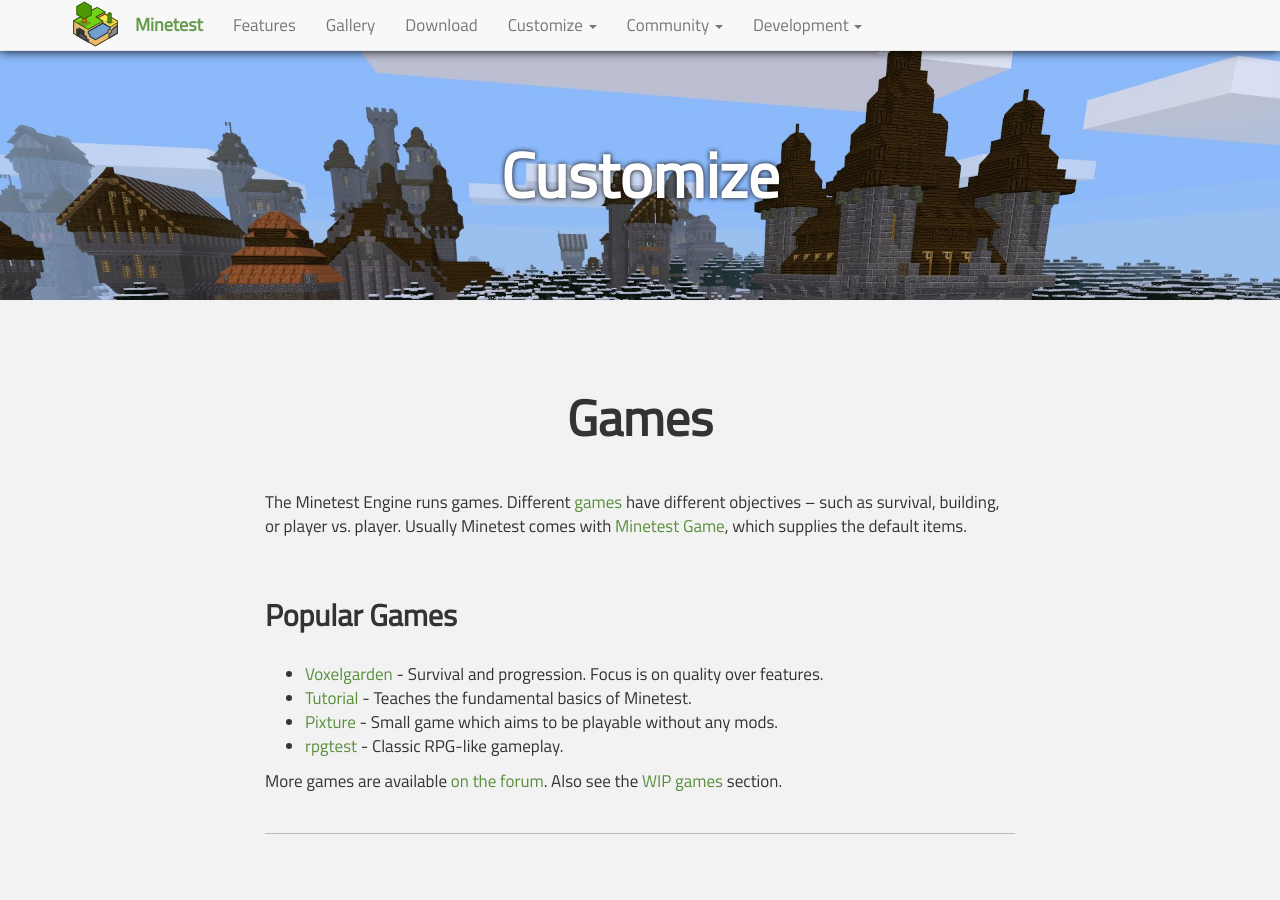
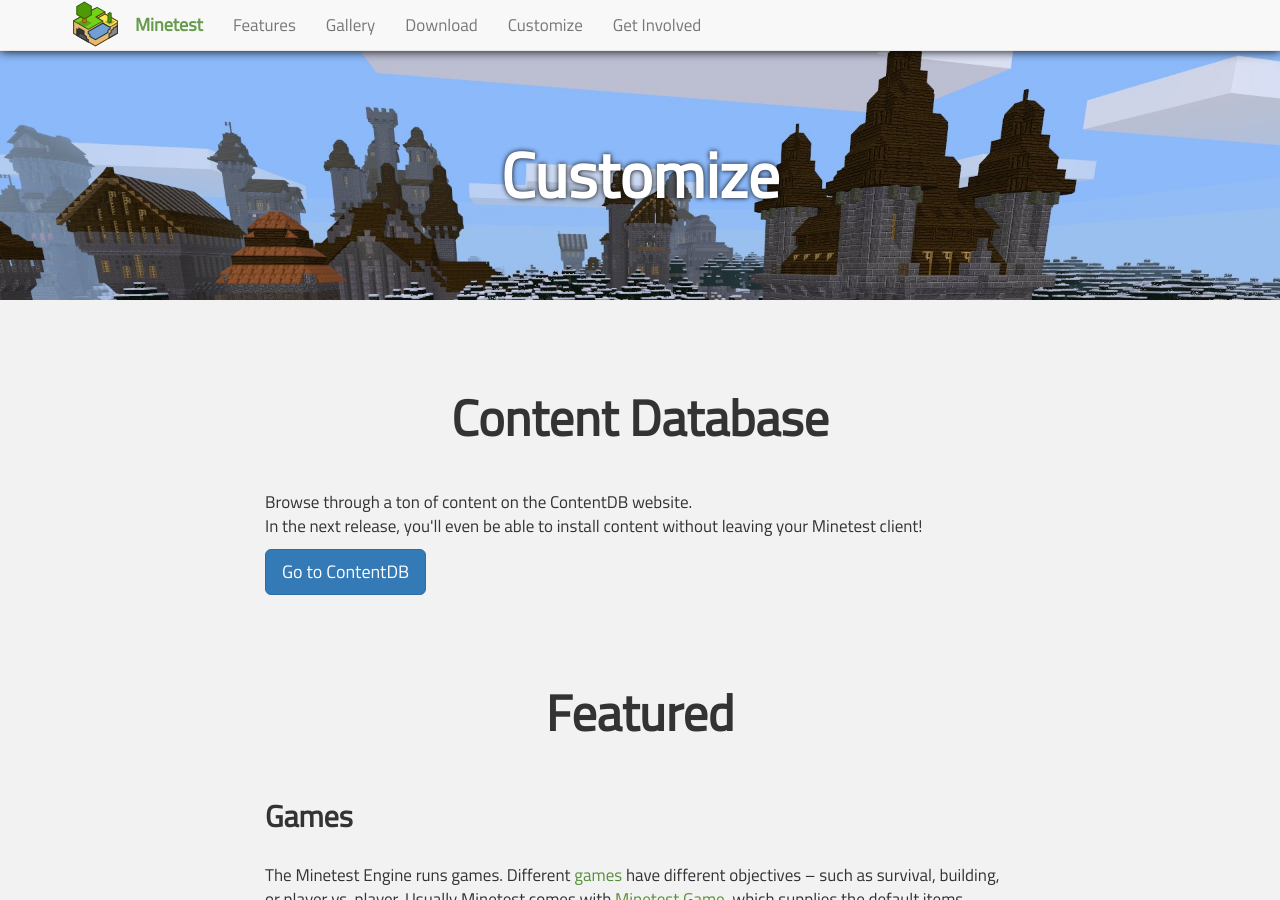
Before and after one commit to minetest/minetest.github.io, a Jekyll site: the page built from customize.html, in a window 1280 px wide and 900 px high. Built offline with Jekyll 4.4.1, drawn with Linux system fonts in a browser that asks for light colours; comment, search, counter and statistics services are not loaded; some of the changed text lies outside the part shown.

Commit message:
Improve navigation (and more) (#146)
Fixes #35
Fixes #115

* Combines *community* and *development* into a new page called *Get Involved*.
* Add sitemap-ish to footer

```diff
--- a/_includes/footer.html
+++ b/_includes/footer.html
@@ -1,13 +1,58 @@
     </div>
 
-    <footer>
-      <p>
-        ©  {{ site.time | date: '%Y' }} The Minetest Team<br>
-        Site content under CC BY-SA 3.0 Unported.
-      </p>
-      <p>
-        <a href="https://github.com/minetest/minetest.github.io">Website developed at GitHub.</a>
-      </p>
+  <footer class="page-footer font-small indigo">
+    <div class="container text-md-left">
+      <div class="row">
+        <div class="col-md-3 mx-auto">
+          <h5 class="font-weight-bold text-uppercase mt-3 mb-4">Minetest</h5>
+          <ul class="list-unstyled">
+            <li><a href="/#features">Features</a></li>
+            <li><a href="/#gallery">Gallery</a></li>
+            <li><a href="/downloads/">Downloads</a></li>
+            <li><a href="https://forum.minetest.net/viewforum.php?f=18">News</a></li>
+            <li><a href="/credits/">Credits</a></li>
+          </ul>
+        </div>
+
+        <div class="col-md-3 mx-auto">
+          <h5 class="font-weight-bold text-uppercase mt-3 mb-4">Content</h5>
+          <ul class="list-unstyled">
+            <li><a href="https://content.minetest.net">ContentDB</a></li>
+            <li><a href="/customize/#featured">Featured</a></li>
+            <li><a href="https://content.minetest.net/packages/?type=game">Games</a></li>
+            <li><a href="https://content.minetest.net/packages/?type=mod">Mods</a></li>
+            <li><a href="https://content.minetest.net/packages/?type=txp">Texture Packs</a></li>
+          </ul>
+        </div>
+
+        <div class="col-md-3 mx-auto">
+          <h5 class="font-weight-bold text-uppercase mt-3 mb-4">Community</h5>
+          <ul class="list-unstyled">
+            <li><a href="https://forum.minetest.net">Forums</a></li>
+            <li><a href="/get_involved/#internet-relay-chat">IRC</a></li>
+            <li><a href="/servers/">Servers</a></li>
+            <li><a href="https://wiki.minetest.net">Player Wiki</a></li>
+            <li><a href="https://reddit.com/r/minetest/">Subreddit</a></li>
+          </ul>
+        </div>
+
+        <div class="col-md-3 mx-auto">
+          <h5 class="font-weight-bold text-uppercase mt-3 mb-4">Development</h5>
+          <ul class="list-unstyled">
+            <li><a href="https://github.com/minetest/minetest">Github</a></li>
+            <li><a href="/get_involved/#internet-relay-chat">#minetest-dev on Freenode IRC</a></li>
+            <li><a href="https://dev.minetest.net">Developer Wiki</a></li>
+            <li><a href="https://minetest.net/lua_api/">Lua API</a></li>
+            <li><a href="/get_involved/#donate">Donate</a></li>
+          </ul>
+        </div>
+      </div>
+    </div>
+    <div class="footer-copyright text-center py-3">
+        ©  {{ site.time | date: '%Y' }} The Minetest Team.
+        MIT for code, CC-BY-SA 3.0 for media and content.
+        <a href="https://github.com/minetest/minetest.github.io">Source</a>
+    </div>
   </footer>
 
   <script src="/lib/js/jquery.min.js"></script>
--- a/_includes/header.html
+++ b/_includes/header.html
@@ -67,45 +67,11 @@
         </div>
         <div id="navbar" class="collapse navbar-collapse">
           <ul class="nav navbar-nav">
-             <li><a href="/#features">Features</a></li>
-             <li><a href="/#gallery">Gallery</a></li>
-             <li><a href="/downloads/">Download</a></li>
-             <li class="dropdown">
-                <a href="#" class="dropdown-toggle" data-toggle="dropdown" role="button" aria-haspopup="true" aria-expanded="false">Customize <span class="caret"></span></a>
-                <ul class="dropdown-menu">
-                  <li><a href="/customize/">Games</a></li>
-                  <li><a href="/customize/#mods">Mods</a></li>
-                  <li><a href="/customize/#texture-packs">Texture Packs</a></li>
-                  <li><a href="https://forum.minetest.net/viewforum.php?f=15">Forum: Games ↗</a></li>
-                  <li><a href="https://forum.minetest.net/viewforum.php?f=11">Forum: Mods ↗</a></li>
-                  <li><a href="https://forum.minetest.net/viewforum.php?f=4">Forum: Texture Packs ↗</a></li>
-                </ul>
-              </li>
-              <li class="dropdown">
-                 <a href="#" class="dropdown-toggle" data-toggle="dropdown" role="button" aria-haspopup="true" aria-expanded="false">Community <span class="caret"></span></a>
-                 <ul class="dropdown-menu">
-                   <li><a href="/community/">Overview</a></li>
-                   <li><a href="https://forum.minetest.net">Forum ↗</a></li>
-                   <li><a href="//wiki.minetest.net">Wiki ↗</a></li>
-                   <li><a href="/irc/">IRC</a></li>
-                   <li><a href="https://reddit.com/r/minetest">Subreddit ↗</a></li>
-                   <li><a href="/credits/">Contributors</a></li>
-                   <li><a href="/servers/">Server list</a></li>
-                 </ul>
-               </li>
-            <li class="dropdown">
-               <a href="#" class="dropdown-toggle" data-toggle="dropdown" role="button" aria-haspopup="true" aria-expanded="false">Development <span class="caret"></span></a>
-               <ul class="dropdown-menu">
-                 <li><a href="/development/">Overview</a></li>
-                 <li><a href="/development/#reporting-issues">Reporting issues</a></li>
-                 <li><a href="/development/#donate">Donate</a></li>
-                 <li><a href="https://github.com/minetest">GitHub ↗</a></li>
-                 <li><a href="//dev.minetest.net">Developer wiki ↗</a></li>
-                 <li><a href="//dev.minetest.net/Category:Methods">API ↗</a></li>
-                 <li><a href="//doxy.minetest.net">Engine internals (Doxygen) ↗</a></li>
-                 <li><a href="https://forum.minetest.net/viewforum.php?f=18">News ↗</a></li>
-               </ul>
-             </li>
+            <li><a href="/#features">Features</a></li>
+            <li><a href="/#gallery">Gallery</a></li>
+            <li><a href="/downloads/">Download</a></li>
+            <li><a href="/customize/">Customize</a></li>
+            <li><a href="/get_involved/">Get Involved</a></li>
           </ul>
         </div>
       </div>
--- a/_sass/_content.scss
+++ b/_sass/_content.scss
@@ -3,7 +3,7 @@
 .content {
 	margin: 0 20%;
 
-	a {
+	a:not(.btn) {
 		color: hsl(100, 40%, 40%);
 		text-decoration: none;
 		transition: .15s;
--- a/_sass/_footer.scss
+++ b/_sass/_footer.scss
@@ -3,7 +3,7 @@
 footer {
 	background-color: hsl(0, 0, 18%);
 	color: hsl(0, 0, 60%);
-	text-align: center;
+	// text-align: center;
 	padding: 3rem 0;
 	margin-top: 3rem;
 
@@ -23,4 +23,8 @@ footer {
 			text-decoration: underline;
 		}
 	}
+
+	.footer-copyright {
+		padding-top: 2rem;
+	}
 }
--- a/credits.html
+++ b/credits.html
@@ -98,5 +98,5 @@ redirect_from:
 </p>
 
 <p>
-  Want to <a href="/development/" title="development">contribute</a>?
+  Want to <a href="/get_involved/#contribute">contribute</a>?
 </p>
--- a/customize.html
+++ b/customize.html
@@ -9,7 +9,22 @@ redirect_from:
   - /texturepacks/
 ---
 
-<h1 id="games">Games</h1>
+<h1>Content Database</h1>
+
+<p>
+  Browse through a ton of content on the ContentDB website.<br>
+  In the next release, you'll even be able to install content without
+  leaving your Minetest client!
+</p>
+
+<p>
+  <a class="btn btn-primary btn-lg" href="https://content.minetest.net">Go to ContentDB</a>
+</p>
+
+
+<h1 id="featured">Featured</h1>
+
+<h2 id="games">Games</h2>
 <p>
   The Minetest Engine runs games.
   Different <a href="http://wiki.minetest.net/Games">games</a> have different objectives –
@@ -17,8 +32,6 @@ redirect_from:
   <a href="https://github.com/minetest/minetest_game">Minetest Game</a>,
   which supplies the default items.
 </p>
-
-<h2>Popular Games</h2>
 
 <ul>
   <li><a href="https://forum.minetest.net/viewtopic.php?t=6346">Voxelgarden</a> - Survival and progression. Focus is on quality over features.</li>
@@ -32,14 +45,12 @@ redirect_from:
 </p>
 
 <div class="line"></div>
-<h1 id="mods">Mods</h1>
+<h2 id="mods">Mods</h2>
 
 <p>
   Minetest is meant to be modded. Mods can add or change functionality and content.
   Learn how to <a href="http://dev.minetest.net/Installing_Mods">install and use mods</a>.
 </p>
-
-<h2>Popular mods</h2>
 
 <div class="row">
   <div class="col-sm-4">
@@ -149,12 +160,11 @@ redirect_from:
 </p>
 
 <div class="line"></div>
-<h1 id="texture-packs">Texture packs</h1>
+<h2 id="texture-packs">Texture packs</h2>
 
 
 <div class="row">
   <div class="col-sm-6">
-    <h3>Popular Texture Packs</h3>
     <ul>
       <li><a href="https://forum.minetest.net/viewtopic.php?t=14132">PixelBOX Reloaded</a></li>
       <li><a href="https://forum.minetest.net/viewtopic.php?t=14289">PixelPerfection</a></li>
```
Also changed, not shown: community.html (deleted, +0 -20 lines), development.html (deleted, +0 -222 lines), get_involved.html (added, +294 -0 lines), irc.html (deleted, +0 -68 lines). Lines whose indentation alone changed are shown as unchanged.
